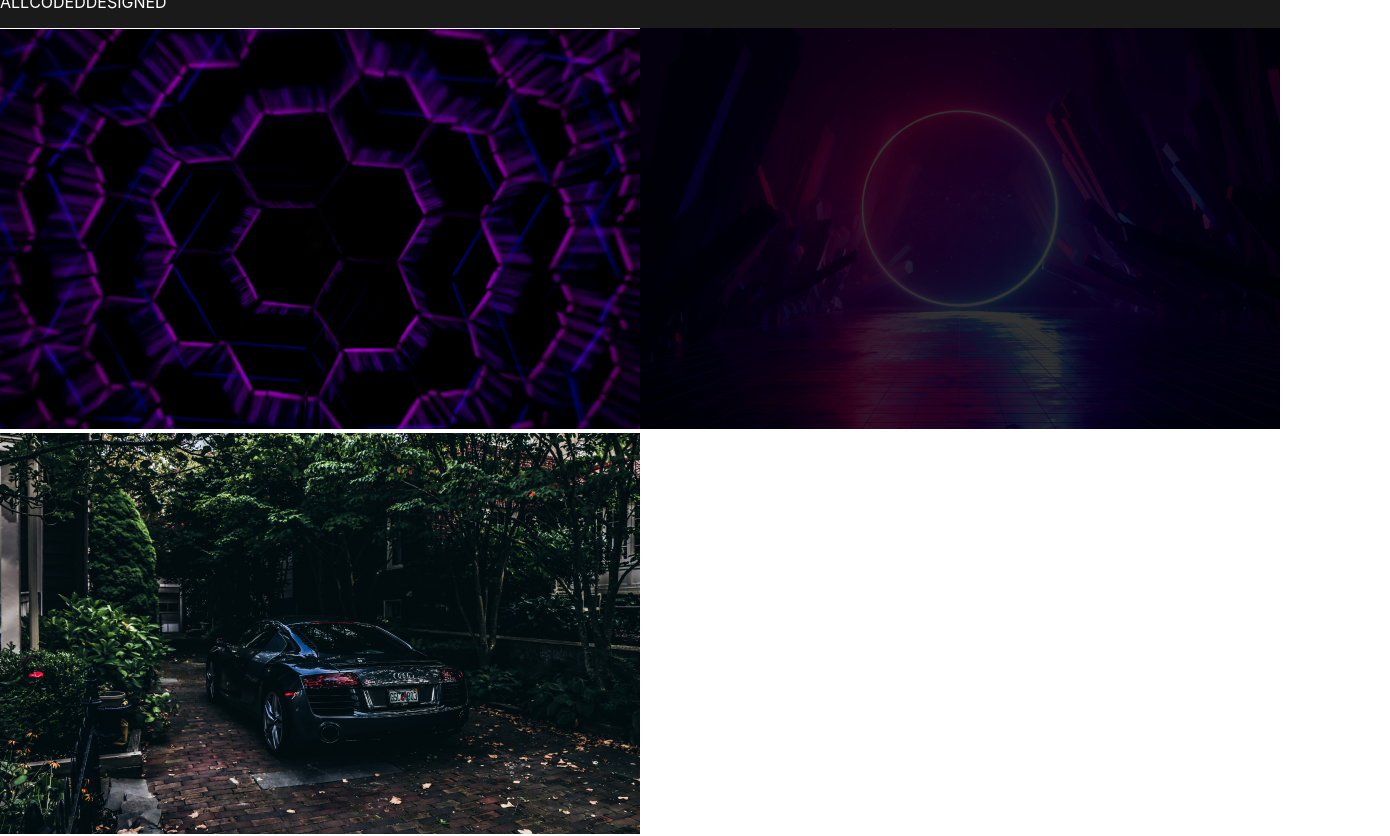
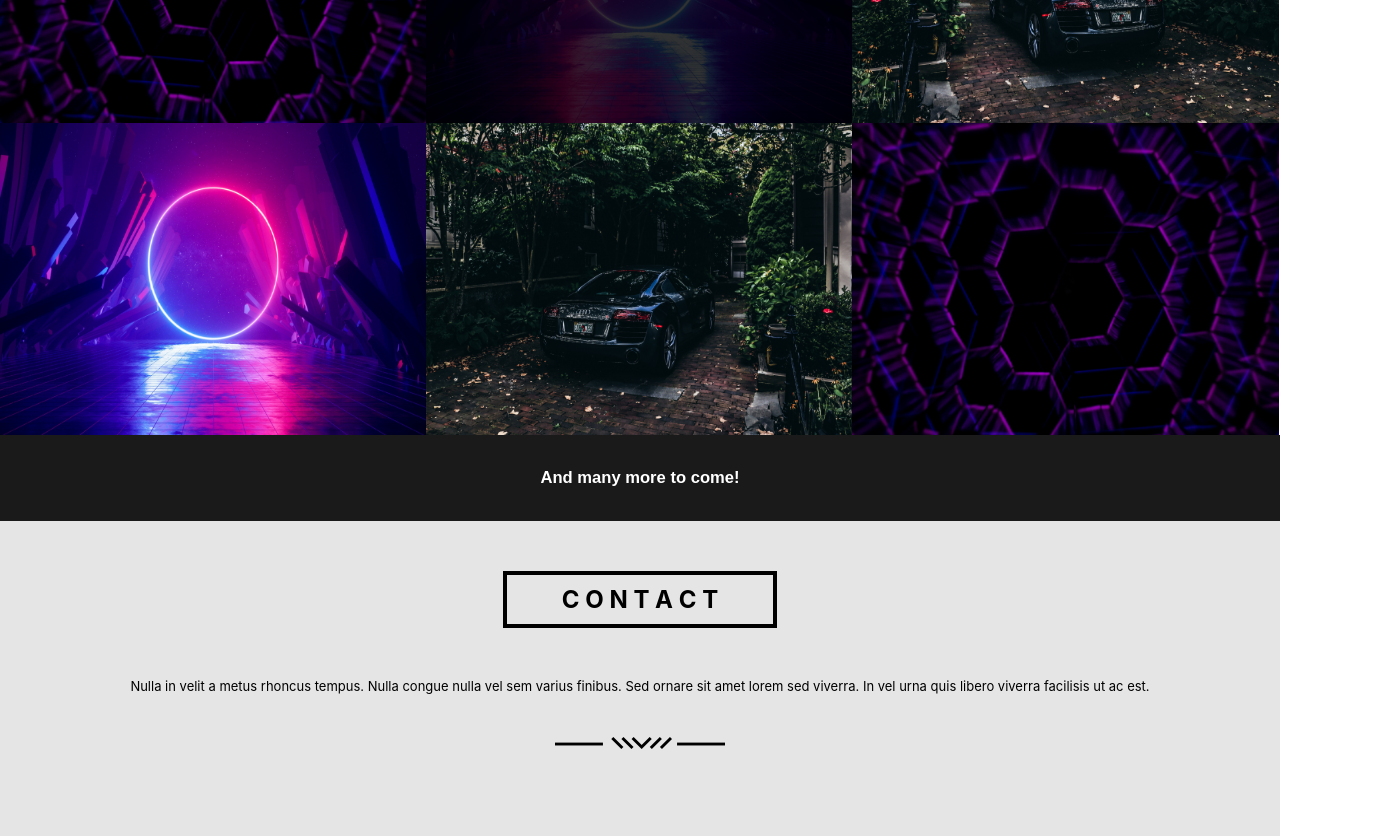
Before and after one commit to talibffdc/portfolioo, a React (Create React App) app: page / in a window 1280 px wide. Shown: the part 3300-4136 px from the top of the page, 1390 px wide, since content can reach past the window. Built offline with nearby package versions, Linux system fonts and the light colour scheme.

Commit message:
somethings are

```diff
--- a/src/App.css
+++ b/src/App.css
@@ -564,16 +564,18 @@
 }
 
 .imgcolumn {
+
   display: flex;
-  flex-direction: row;
-  align-items: center;
-  width: auto;
-  height: auto;
+  margin-top: -5px;
 }
 
-.imgcolumn img,img001,img002,img003 {
-  width: 100%;
-  height: 290px;
+.imgcolumn001 img {
+  width: 33.3%;
+  height: 312px;
+}
+.imgcolumn img{
+  width: 33.3%;
+  height: 312px;
 }
 
 .graystrip {
--- a/src/App.js
+++ b/src/App.js
@@ -28,7 +28,7 @@ function App() {
     <Contact/>
 
     <Footer/>
-    <Responsive/>
+
     </div>
    </>
   );
--- a/src/components/About.js
+++ b/src/components/About.js
@@ -125,7 +125,7 @@ export default function About() {
           </div>
           <div className="maintenanceall">
             <h2 className="maintenance">MAINTENANCE </h2>
-            <p className="maintenancetext">
+            <p className="abouttextsize">
               I can maintain the site based on your needs and suggestions. I can
               also maintain the site from scratch and consult you during the job.
             </p>
--- a/src/components/Portfolio.js
+++ b/src/components/Portfolio.js
@@ -96,6 +96,7 @@ export default function Portfolio() {
         <img src={img6portfolio} alt="Portfolio Item 6" />
       </div>
 
+
       <div className="graystrip">
         <h5>And many more to come!</h5>
       </div>
--- a/src/components/aboutstyle.css
+++ b/src/components/aboutstyle.css
@@ -255,5 +255,9 @@
   flex-direction: column;
   padding-top: 20px;
 }
+.imgseparator {
+  margin-left: 299px;
+  padding-top: 50px;
+}
 
 }
```
